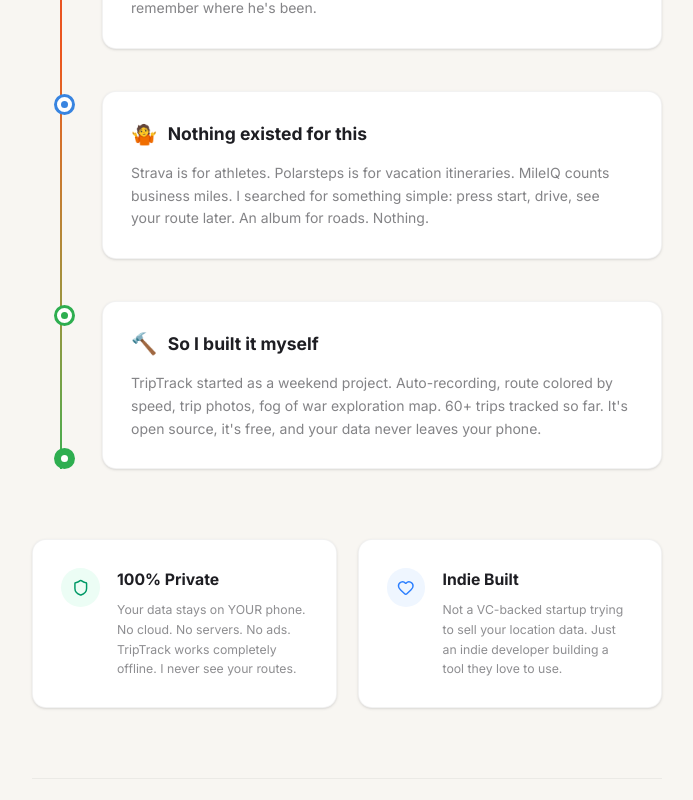
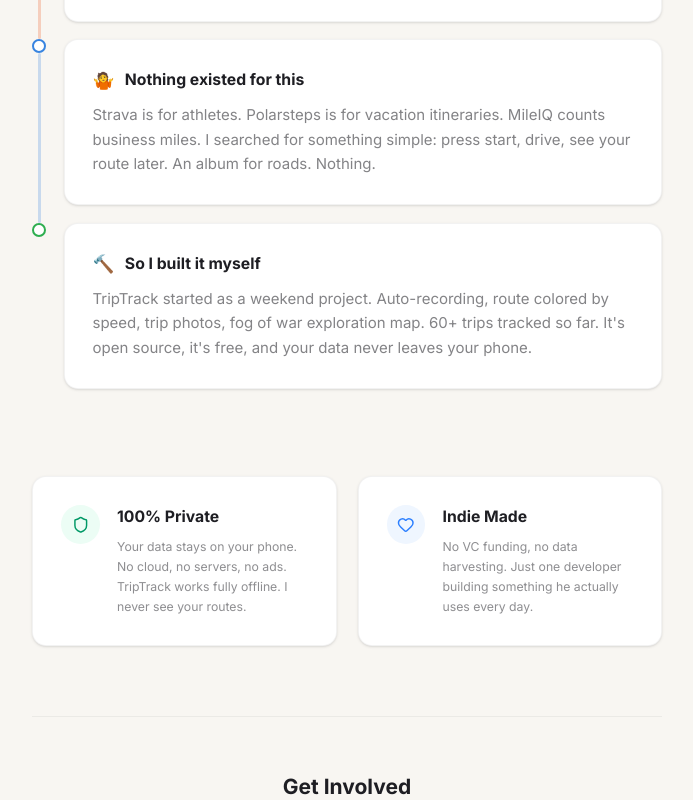
Before and after one commit to OneZee23/triptrack-website, a React (Vite) app: page /about in a window 1280 px wide. Shown: the part 720-1520 px from the top of the page, without its empty margins (293-986 px from the left). Built offline with nearby package versions, Linux system fonts and the light colour scheme.

Commit message:
Fix about

```diff
--- a/src/i18n/en.json
+++ b/src/i18n/en.json
@@ -3,15 +3,15 @@
     "home": "Home",
     "features": "Features",
     "about": "About",
-    "download_free": "Download Free",
+    "download_free": "Get the App",
     "roadmap": "Roadmap",
     "switch_lang": "Switch to RU"
   },
   "home": {
-    "hero_title": "Every road tells a story. Yours remembers them all.",
-    "hero_subtitle": "TripTrack silently records every drive, building a beautiful visual diary of your roads.",
+    "hero_title": "Your drives. Remembered.",
+    "hero_subtitle": "TripTrack quietly records every trip and turns it into a visual diary — routes, photos, stats, all on your phone.",
     "download_free": "Download Free",
-    "hero_note": "Free forever \u00b7 No account needed \u00b7 Your data stays on your phone",
+    "hero_note": "Free forever \u00b7 No sign-up \u00b7 100% on-device",
     "may_trips": "May Trips",
     "coastline_run": "Coastline Run",
     "trip": "Trip",
@@ -19,56 +19,56 @@
     "view_trip": "View Trip",
     "distance": "Distance",
     "time": "Time",
-    "avg_speed": "Avg km/h",
-    "max_speed": "Max speed",
-    "problem_timeline_title": "Google Timeline is dead",
-    "problem_timeline_desc": "Google deleted years of location history in 2025. Millions lost their travel memories overnight.",
-    "problem_photos_title": "Photos aren't enough",
-    "problem_photos_desc": "You scroll through camera roll and think 'where was that road?' Photos don't capture the journey, only the stops.",
-    "problem_noapp_title": "No app exists for this",
-    "problem_noapp_desc": "Polarsteps is for vacations. MileIQ is for taxes. Nothing exists for your everyday drives and weekend trips.",
+    "avg_speed": "Avg speed",
+    "max_speed": "Top speed",
+    "problem_timeline_title": "Google Timeline is gone",
+    "problem_timeline_desc": "In 2025 Google wiped years of location history. Millions lost their travel memories overnight.",
+    "problem_photos_title": "Photos miss the journey",
+    "problem_photos_desc": "You scroll your camera roll thinking 'where was that road?' Photos capture stops, not the drive itself.",
+    "problem_noapp_title": "Nothing else does this",
+    "problem_noapp_desc": "Polarsteps is for vacations. MileIQ is for mileage. There's nothing for everyday drives and weekend road trips.",
     "how_title": "How it works",
-    "step1_title": "Start",
-    "step1_desc": "Tap one button before you drive. Or set it to auto-start.",
+    "step1_title": "Tap start",
+    "step1_desc": "One tap before you drive. Or let it start automatically.",
     "step1_cta": "Slide to Start",
-    "step2_title": "Drive",
-    "step2_desc": "Live on your Lock Screen. Switch to your navigator, we keep recording.",
+    "step2_title": "Just drive",
+    "step2_desc": "It runs on your Lock Screen. Use your navigator — we keep recording.",
     "step2_recording": "Recording",
-    "step3_title": "Remember",
-    "step3_desc": "See your trip: route, photos, stats. Every drive becomes a memory.",
-    "rating": "5.0 App Store Rating \u00b7 60+ trips recorded",
+    "step3_title": "Look back",
+    "step3_desc": "Route, photos, stats — every drive becomes a memory you can revisit.",
+    "rating": "5.0 on the App Store \u00b7 60+ trips recorded",
     "review1": "\"\u041f\u0440\u0438\u043b\u043e\u0436\u0435\u043d\u0438\u0435 \u043e\u0433\u043e\u043d\u044c. \u041b\u044e\u0431\u043b\u044e \u0440\u0430\u0437\u043d\u044b\u0435 \u0442\u0440\u0435\u043a\u0435\u0440\u044b. \u042d\u0442\u043e\u0442 \u043f\u043e\u043a\u0430\u0437\u0430\u043b\u0441\u044f \u0438\u043d\u0442\u0435\u0440\u0435\u0441\u043d\u044b\u043c, \u0441\u043b\u0435\u0436\u0443 \u0437\u0430 \u043d\u0438\u043c \u0442\u0435\u043f\u0435\u0440\u044c.\"",
     "review1_author": "OKOPOK \u00b7 App Store",
-    "cta_title": "Start recording your road story.",
+    "cta_title": "Your roads. Your story.",
     "cta_button": "Download TripTrack",
     "cta_note": "iOS 17+ \u2022 Free \u2022 No account \u2022 Privacy-first",
-    "modal_auto_recorded": "Auto-recorded by TripTrack",
+    "modal_auto_recorded": "Recorded automatically",
     "modal_add_photos": "Add photos & notes",
-    "modal_try_free": "Try TripTrack Free"
+    "modal_try_free": "Get TripTrack Free"
   },
   "features": {
-    "hero_title": "Everything your trips deserve.",
-    "hero_subtitle": "Built to be the ultimate companion for your drives. From everyday commutes to cross-country expeditions.",
-    "records_title": "Records every drive",
-    "records_desc": "Seamlessly tracks your routes in the background. Speed, distance, elevation\u2014all captured without draining your battery.",
-    "photos_title": "Trip photos & notes",
-    "photos_desc": "Attach memories exactly where they happened on the map.",
+    "hero_title": "Built for the road.",
+    "hero_subtitle": "Everything you need to remember your drives — from daily commutes to cross-country road trips.",
+    "records_title": "Tracks every drive",
+    "records_desc": "Runs quietly in the background. Speed, distance, elevation — all captured without killing your battery.",
+    "photos_title": "Photos & notes",
+    "photos_desc": "Pin memories to the exact spot on your route where they happened.",
     "stats_title": "Smart stats",
-    "stats_desc": "Analyze your driving habits, favorite routes, and top speeds.",
+    "stats_desc": "See your driving habits, favorite routes, and personal records.",
     "fog_title": "Fog of War",
-    "fog_desc": "Explore the world like a game. Reveal the map with every kilometer. See exactly where you've been and what's left to discover.",
+    "fog_desc": "Uncover the map like a video game. Every kilometer reveals new territory. See where you've been — and what's left.",
     "private_title": "100% Private",
-    "private_desc": "Your data never leaves your device. No cloud. No accounts.",
+    "private_desc": "Everything stays on your phone. No cloud. No account needed.",
     "encrypted_offline": "Encrypted Offline",
-    "gamification_title": "Your car. Your roads. Your story.",
-    "gamification_desc": "Level up your virtual garage, earn badges for epic road trips, and collect stickers for every milestone you hit.",
+    "gamification_title": "Level up as you drive.",
+    "gamification_desc": "Earn badges, grow your driver profile, and unlock achievements for every road trip milestone.",
     "gamification_note": "30 driver levels \u00b7 10 vehicle stickers \u00b7 Hidden achievements",
     "locked": "Locked",
     "comparison_title": "Why TripTrack?",
-    "comparison_features": "Features",
+    "comparison_features": "Feature",
     "auto_recording": "Auto-recording",
     "trip_diary": "Trip diary & feed",
-    "attach_photos": "Attach photos to routes",
+    "attach_photos": "Photos on routes",
     "fog_map": "Fog of War map",
     "offline_private": "100% Offline & Private",
     "no_account": "No account needed",
@@ -78,30 +78,30 @@
     "hero_title_1": "Built by a driver,",
     "hero_title_2": "for drivers.",
     "story_p1": "I started building TripTrack after Google killed years of my location history in early 2025. I wanted to look back at that spontaneous weekend trip to the mountains, the scenic coastal drive I took last summer, or the route I drove cross-country.",
-    "story_p2": "There were apps for hardcore athletes tracking their heart rate on a hike. There were apps for vacation itineraries. There was nothing designed for simple, everyday driving and road trips. So I built the digital photo album I always wanted for my roads.",
+    "story_p2": "There were apps for athletes. Apps for vacation planning. But nothing for regular people who just drive every day and want to remember where they've been. So I built the road album I always wished I had.",
     "private_title": "100% Private",
-    "private_desc": "Your data stays on YOUR phone. No cloud. No servers. No ads. TripTrack works completely offline. I never see your routes.",
-    "indie_title": "Indie Built",
-    "indie_desc": "Not a VC-backed startup trying to sell your location data. Just an indie developer building a tool they love to use.",
-    "connect_title": "Connect & Contribute",
+    "private_desc": "Your data stays on your phone. No cloud, no servers, no ads. TripTrack works fully offline. I never see your routes.",
+    "indie_title": "Indie Made",
+    "indie_desc": "No VC funding, no data harvesting. Just one developer building something he actually uses every day.",
+    "connect_title": "Get Involved",
     "open_source": "Open Source",
-    "telegram": "Telegram Community",
+    "telegram": "Telegram",
     "youtube": "YouTube"
   },
   "download": {
     "ready": "Ready to ride.",
     "hero_title_1": "Start your road ",
     "hero_title_2": "story",
-    "hero_subtitle": "Download TripTrack free from the App Store. No accounts, no subscriptions to track your basic trips. Just start driving.",
+    "hero_subtitle": "Get TripTrack free on the App Store. No account, no subscription. Just drive.",
     "download_on": "Download on the",
     "app_store": "App Store",
     "scan": "Scan to Download",
     "req_ios": "Requires iOS 17.0+",
     "req_iphone": "Designed for iPhone",
-    "req_free": "100% Free Forever"
+    "req_free": "Free. Always."
   },
   "footer": {
-    "privacy_policy": "Privacy Policy",
+    "privacy_policy": "Privacy",
     "github": "GitHub",
     "telegram": "Telegram",
     "youtube": "YouTube",
--- a/src/pages/About.tsx
+++ b/src/pages/About.tsx
@@ -65,41 +65,31 @@
       </p>
 
       {/* Story Timeline */}
-      <div className="w-full relative">
-        {/* Vertical line */}
-        <div className="absolute left-6 md:left-8 top-0 bottom-0 w-0.5 bg-gradient-to-b from-[#DC3C32] via-[#EB571E] via-[#3884E0] to-[#2EAE50]" />
-
-        <div className="flex flex-col gap-12">
-          {STORY_STEPS.map((step, i) => (
-            <div key={i} className="relative pl-16 md:pl-20">
-              {/* Dot on the line */}
-              <div
-                className="absolute left-[14px] md:left-[22px] top-1 w-6 h-6 rounded-full border-[3px] bg-white flex items-center justify-center z-10"
-                style={{ borderColor: step.color }}
-              >
-                <div className="w-2 h-2 rounded-full" style={{ backgroundColor: step.color }} />
+      <div className="w-full">
+        {STORY_STEPS.map((step, i) => {
+          const isLast = i === STORY_STEPS.length - 1;
+          return (
+            <div key={i} className="flex gap-5">
+              {/* Dot + line column */}
+              <div className="flex flex-col items-center w-4 flex-shrink-0">
+                <div className="w-4 h-4 rounded-full border-[2.5px] bg-white flex-shrink-0" style={{ borderColor: step.color }} />
+                {!isLast && <div className="w-[3px] flex-1 min-h-[24px] rounded-full" style={{ backgroundColor: step.color + '40' }} />}
               </div>
-
               {/* Card */}
-              <div className="bg-white border border-black/5 rounded-2xl p-6 md:p-8 shadow-sm">
-                <div className="flex items-center gap-3 mb-4">
-                  <span className="text-2xl">{step.emoji}</span>
-                  <h3 className="text-xl font-bold text-[#1e1e23]">
+              <div className="bg-white border border-black/5 rounded-2xl p-6 md:p-8 shadow-sm mb-5 flex-1">
+                <div className="flex items-center gap-3 mb-3">
+                  <span className="text-xl">{step.emoji}</span>
+                  <h3 className="text-lg font-bold text-[#1e1e23]">
                     {lang === 'ru' ? step.titleRu : step.titleEn}
                   </h3>
                 </div>
-                <p className="text-[#1e1e23]/55 leading-relaxed">
+                <p className="text-[#1e1e23]/55 leading-relaxed text-[15px]">
                   {lang === 'ru' ? step.textRu : step.textEn}
                 </p>
               </div>
             </div>
-          ))}
-        </div>
-
-        {/* End dot */}
-        <div className="absolute left-[14px] md:left-[22px] bottom-0 w-6 h-6 rounded-full bg-[#2EAE50] flex items-center justify-center z-10">
-          <div className="w-2 h-2 rounded-full bg-white" />
-        </div>
+          );
+        })}
       </div>
 
       {/* Values */}
```
